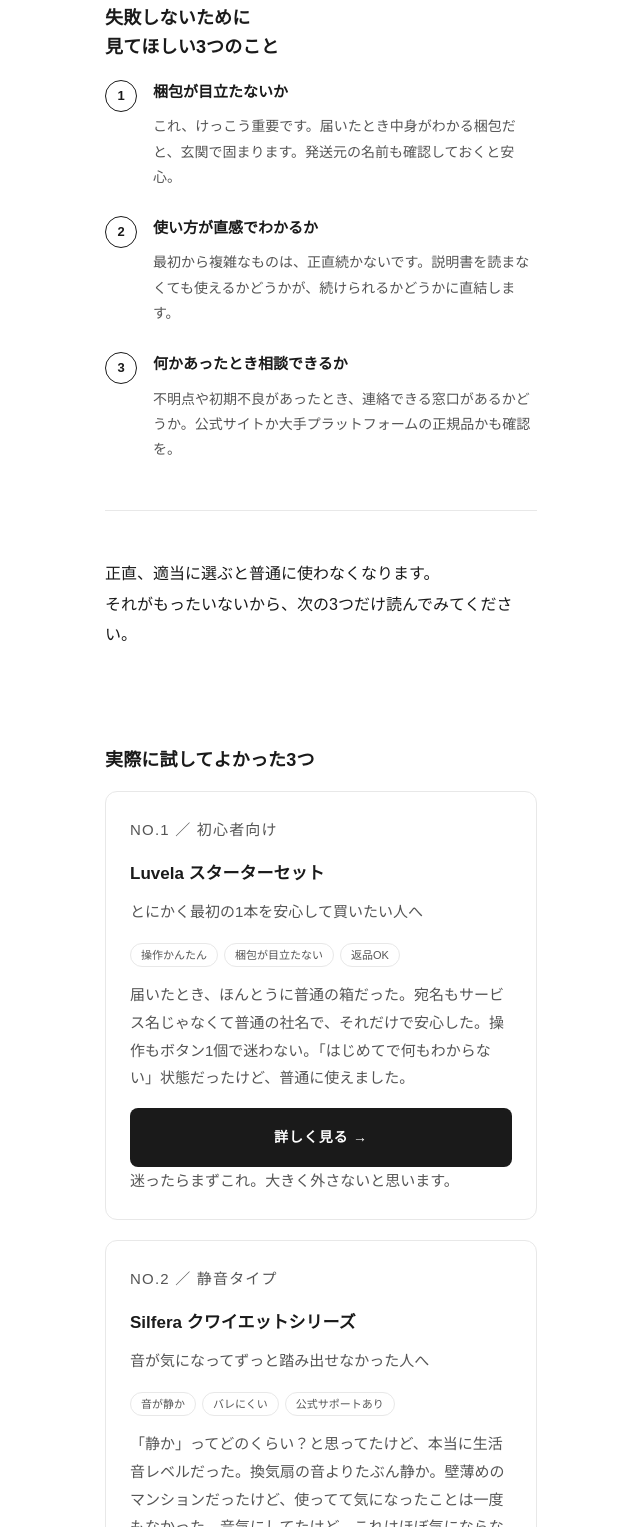
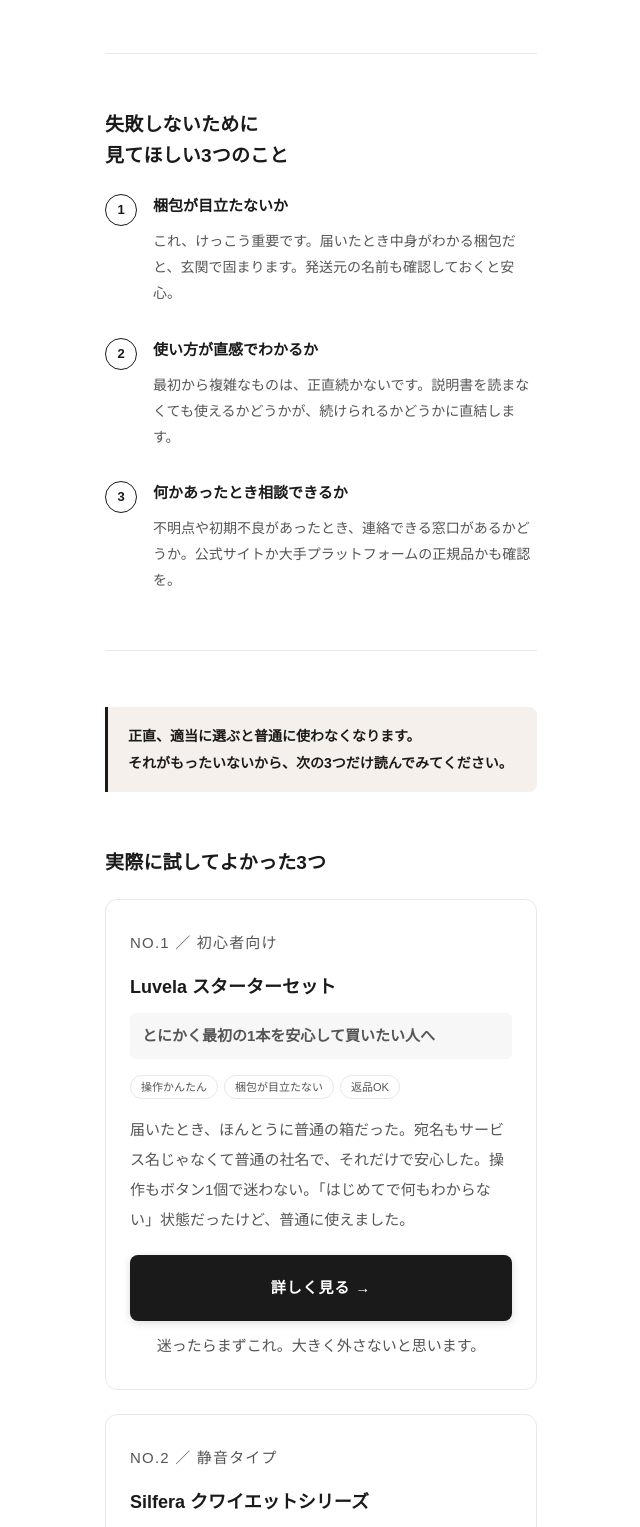
Before and after one commit to ksk0327/affiliate-lp, a plain HTML site: page index.html in a window 1280 px wide. Shown: the part 1273-2800 px from the top of the page, without its empty margins (319-959 px from the left). Drawn offline with Linux system fonts and the light colour scheme.

Commit message:
improve CSS: wider spacing, prominent buttons, warning-note, cta-push

```diff
--- a/style.css
+++ b/style.css
@@ -10,6 +10,7 @@
   --color-surface: #f7f7f7;
   --color-btn: #1a1a1a;
   --color-btn-text: #ffffff;
+  --color-accent: #f5f0eb;
 
   --font-base: 'Hiragino Kaku Gothic ProN', 'Hiragino Sans', 'Meiryo', sans-serif;
 
@@ -20,8 +21,8 @@
   --space-xs: 8px;
   --space-sm: 16px;
   --space-md: 24px;
-  --space-lg: 48px;
-  --space-xl: 72px;
+  --space-lg: 56px;
+  --space-xl: 80px;
 }
 
 /* ============================
@@ -43,7 +44,7 @@
   background-color: var(--color-bg);
   color: var(--color-text);
   font-size: 16px;
-  line-height: 1.9;
+  line-height: 2.0;
   max-width: var(--max-width);
   margin: 0 auto;
   -webkit-font-smoothing: antialiased;
@@ -77,11 +78,15 @@
   padding: var(--space-lg) var(--space-md);
 }
 
+.section--products {
+  padding-top: 0;
+}
+
 .section__title {
-  font-size: 18px;
+  font-size: 19px;
   font-weight: bold;
   line-height: 1.6;
-  margin-bottom: var(--space-sm);
+  margin-bottom: 20px;
   letter-spacing: 0.01em;
 }
 
@@ -89,6 +94,7 @@
   font-size: 15px;
   color: var(--color-text-sub);
   margin-bottom: var(--space-sm);
+  line-height: 2.0;
 }
 
 .section p:last-child {
@@ -111,7 +117,7 @@
 }
 
 .hero__title {
-  font-size: 24px;
+  font-size: 26px;
   font-weight: bold;
   line-height: 1.55;
   letter-spacing: 0.02em;
@@ -122,7 +128,7 @@
 .hero__sub {
   font-size: 14px;
   color: var(--color-text-sub);
-  line-height: 1.8;
+  line-height: 1.9;
 }
 
 /* ============================
@@ -131,20 +137,21 @@
 .empathy-box {
   background: var(--color-surface);
   border-radius: var(--radius);
-  padding: var(--space-md);
+  padding: 28px var(--space-md);
 }
 
 .empathy-box__title {
   font-size: 18px;
   font-weight: bold;
-  margin-bottom: var(--space-sm);
+  line-height: 1.6;
+  margin-bottom: 20px;
 }
 
 .empathy-box p {
   font-size: 15px;
   color: var(--color-text-sub);
-  margin-bottom: 14px;
-  line-height: 1.9;
+  margin-bottom: 16px;
+  line-height: 2.0;
 }
 
 .empathy-box__end {
@@ -160,7 +167,7 @@
   display: flex;
   gap: var(--space-sm);
   align-items: flex-start;
-  margin-bottom: var(--space-md);
+  margin-bottom: 28px;
 }
 
 .step:last-child {
@@ -178,7 +185,7 @@
   justify-content: center;
   font-size: 13px;
   font-weight: bold;
-  margin-top: 2px;
+  margin-top: 3px;
   color: var(--color-text);
 }
 
@@ -193,8 +200,22 @@
 .step__body p {
   font-size: 14px;
   color: var(--color-text-sub);
-  line-height: 1.8;
+  line-height: 1.85;
   margin: 0;
+}
+
+/* ============================
+   Warning Note（離脱防止）
+   ============================ */
+.warning-note {
+  border-left: 3px solid var(--color-text);
+  padding: 16px 20px;
+  font-size: 14px;
+  font-weight: bold;
+  color: var(--color-text);
+  line-height: 1.9;
+  background: var(--color-accent);
+  border-radius: 0 var(--radius-sm) var(--radius-sm) 0;
 }
 
 /* ============================
@@ -203,8 +224,8 @@
 .card {
   border: 1px solid var(--color-border);
   border-radius: var(--radius);
-  padding: var(--space-md);
-  margin-bottom: 20px;
+  padding: 28px var(--space-md);
+  margin-bottom: 24px;
 }
 
 .card:last-child {
@@ -219,18 +240,29 @@
 }
 
 .card__name {
-  font-size: 17px;
+  font-size: 18px;
   font-weight: bold;
   color: var(--color-text);
   margin-bottom: 12px;
   line-height: 1.5;
 }
 
+.card__reason {
+  font-size: 13px;
+  font-weight: bold;
+  color: var(--color-text);
+  background: var(--color-surface);
+  border-radius: 6px;
+  padding: 8px 12px;
+  margin-bottom: 14px;
+  line-height: 1.7;
+}
+
 .card__tags {
   display: flex;
   flex-wrap: wrap;
   gap: 6px;
-  margin-bottom: 14px;
+  margin-bottom: 16px;
 }
 
 .tag {
@@ -246,8 +278,19 @@
 .card__desc {
   font-size: 14px;
   color: var(--color-text-sub);
-  line-height: 1.85;
+  line-height: 1.95;
   margin: 0;
+}
+
+/* ============================
+   CTA Push（商品下の一言）
+   ============================ */
+.cta-push {
+  font-size: 12px;
+  color: var(--color-text-sub);
+  text-align: center;
+  margin-top: 10px;
+  line-height: 1.7;
 }
 
 /* ============================
@@ -256,28 +299,30 @@
 .btn {
   display: block;
   width: 100%;
-  padding: 16px var(--space-sm);
-  margin-top: var(--space-sm);
+  padding: 18px var(--space-sm);
+  margin-top: 20px;
   text-align: center;
-  font-size: 14px;
+  font-size: 15px;
   font-weight: bold;
   border-radius: var(--radius-sm);
   letter-spacing: 0.06em;
   cursor: pointer;
-  transition: opacity 0.18s ease;
+  transition: opacity 0.18s ease, transform 0.1s ease;
   -webkit-tap-highlight-color: transparent;
   user-select: none;
-  min-height: 52px;
+  min-height: 56px;
 }
 
 .btn:active {
-  opacity: 0.65;
+  opacity: 0.7;
+  transform: scale(0.98);
 }
 
 .btn--fill {
   background-color: var(--color-btn);
   color: var(--color-btn-text);
   border: none;
+  box-shadow: 0 2px 8px rgba(0,0,0,0.15);
 }
 
 .btn--outline {
@@ -296,29 +341,37 @@
    CTA Section
    ============================ */
 .cta-section {
-  padding-top: var(--space-sm);
+  padding-top: var(--space-md);
   padding-bottom: var(--space-xl);
 }
 
 .cta-box {
   background: var(--color-surface);
   border-radius: var(--radius);
-  padding: 40px var(--space-md);
+  padding: 44px var(--space-md);
   text-align: center;
 }
 
 .cta-box__title {
   font-size: 18px;
   font-weight: bold;
-  margin-bottom: 14px;
+  margin-bottom: 16px;
   line-height: 1.6;
 }
 
 .cta-box__desc {
   font-size: 14px;
   color: var(--color-text-sub);
-  line-height: 1.9;
+  line-height: 2.0;
   margin-bottom: 0;
+}
+
+.cta-box__voice {
+  font-size: 14px;
+  font-weight: bold;
+  color: var(--color-text);
+  margin-top: 16px !important;
+  margin-bottom: 0 !important;
 }
 
 .cta-box__note {
@@ -348,6 +401,6 @@
    ============================ */
 @media (min-width: 480px) {
   .hero__title {
-    font-size: 26px;
+    font-size: 28px;
   }
 }
```
